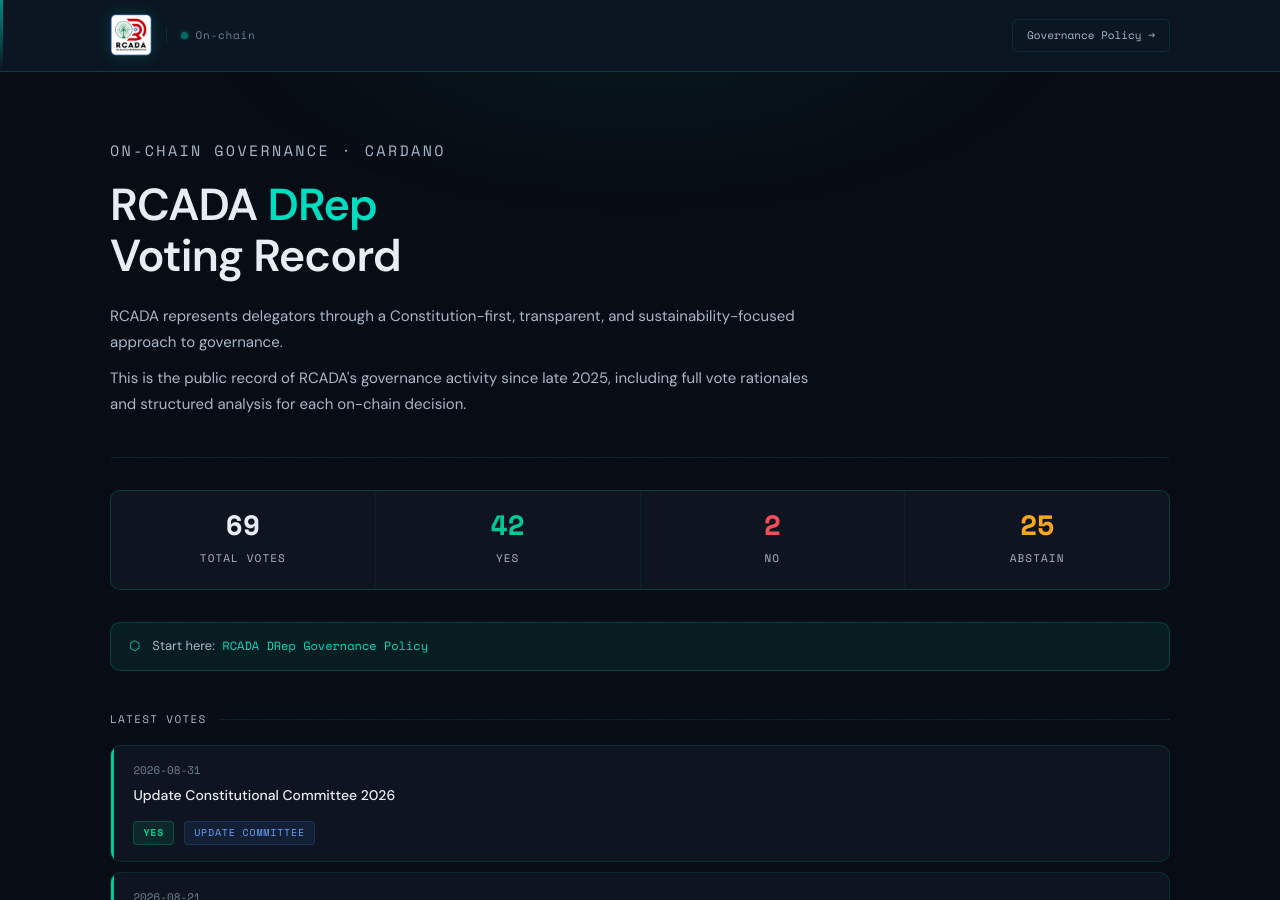
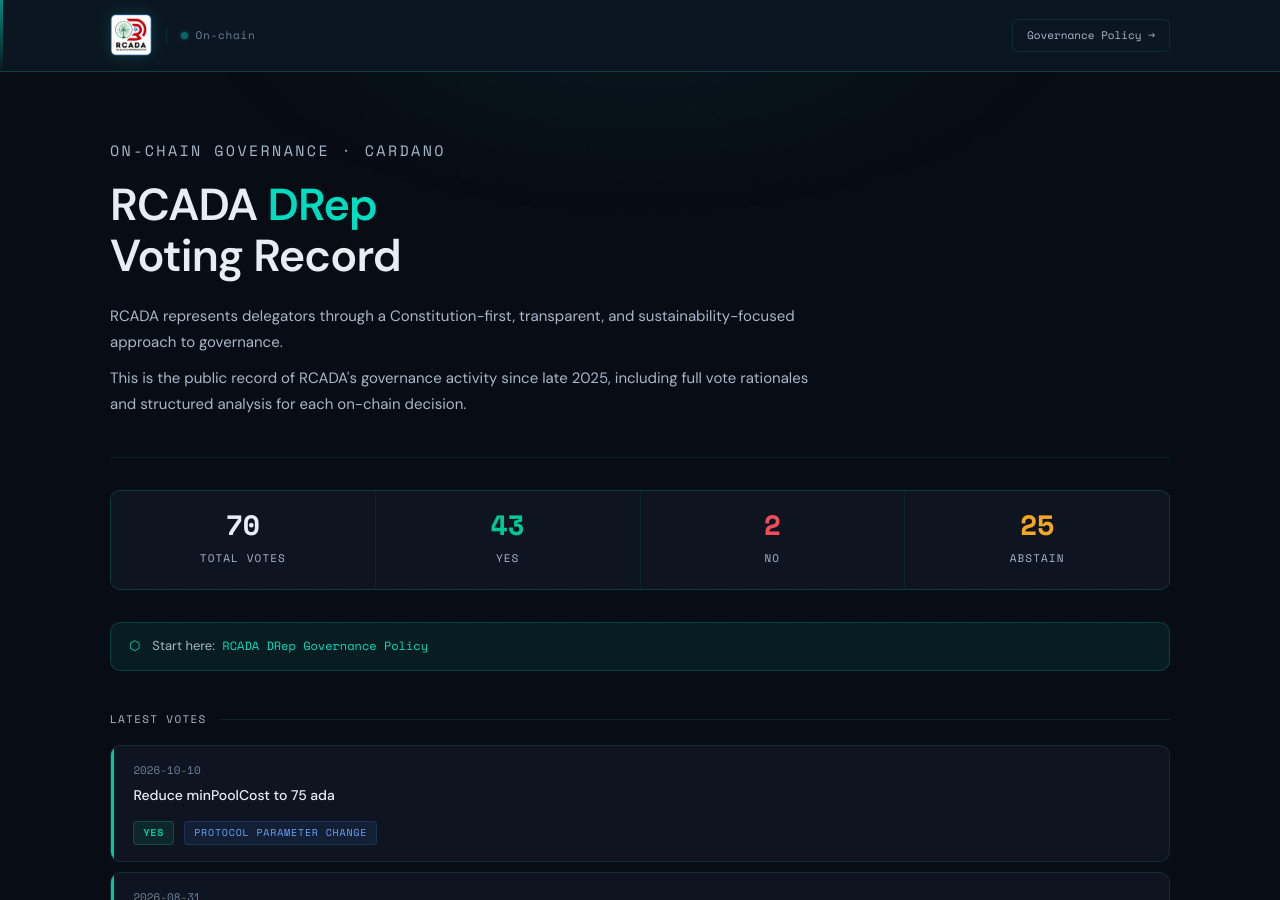
Before and after one commit to Brolloks/rcada-drep-votes, a Jekyll site: the page built from index.html, in a window 1280 px wide and 900 px high. Built offline with Jekyll 4.4.1, drawn with Linux system fonts in a browser that asks for light colours; some of the changed text lies outside the part shown.

Commit message:
Auto-update indexes

```diff
--- a/index.html
+++ b/index.html
@@ -12,8 +12,8 @@ title: RCADA DRep Voting Record
 
 <!-- AUTO-STATS:START -->
 <div class="stats-row">
-  <div class="stat-cell"><span class="stat-num total">69</span><span class="stat-label">Total Votes</span></div>
-  <div class="stat-cell"><span class="stat-num yes">42</span><span class="stat-label">Yes</span></div>
+  <div class="stat-cell"><span class="stat-num total">70</span><span class="stat-label">Total Votes</span></div>
+  <div class="stat-cell"><span class="stat-num yes">43</span><span class="stat-label">Yes</span></div>
   <div class="stat-cell"><span class="stat-num no">2</span><span class="stat-label">No</span></div>
   <div class="stat-cell"><span class="stat-num abstain">25</span><span class="stat-label">Abstain</span></div>
 </div>
@@ -33,6 +33,12 @@ title: RCADA DRep Voting Record
 
 <!-- AUTO-INDEX:START -->
 <div class="vote-list">
+  <div class="vote-card yes-card fade-in">
+    <div class="vote-date">2026-10-10</div>
+    <strong><a href="votes/2026/Reduce minPoolCost to 75 ada.html">Reduce minPoolCost to 75 ada</a></strong>
+    <span class="badge badge-yes">Yes</span>
+    <span class="badge badge-type">Protocol Parameter Change</span>
+  </div>
   <div class="vote-card yes-card fade-in">
     <div class="vote-date">2026-08-31</div>
     <strong><a href="votes/2026/Update Constitutional Committee 2026.html">Update Constitutional Committee 2026</a></strong>
@@ -87,12 +93,6 @@ title: RCADA DRep Voting Record
     <span class="badge badge-yes">Yes</span>
     <span class="badge badge-type">Info Action</span>
   </div>
-  <div class="vote-card yes-card fade-in">
-    <div class="vote-date">2026-07-22</div>
-    <strong><a href="votes/2026/Blockfrost's transformation to not-for-profit.html">Blockfrost's transformation to not-for-profit</a></strong>
-    <span class="badge badge-yes">Yes</span>
-    <span class="badge badge-type">Treasury Withdrawals</span>
-  </div>
 </div>
 <!-- AUTO-INDEX:END -->
 
```
Also changed, not shown: votes/2026/index.md (+2 -1 lines).
